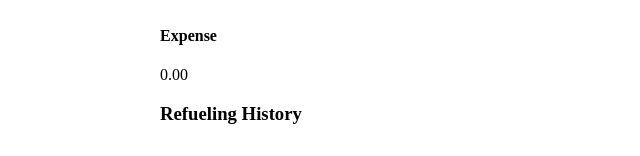
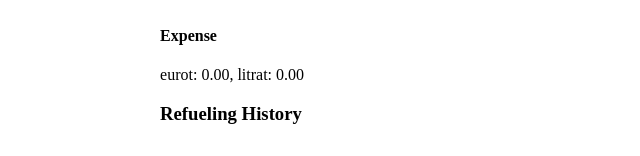
Before and after one commit to GoodForN0thing/Car_Fuel_Expenses, a React (Create React App) app in the folder car_fuel_expenses/: page / in a window 1280 px wide. Shown: the part 139-295 px from the top of the page, without its empty margins (319-959 px from the left). Built offline with nearby package versions, Linux system fonts and the light colour scheme.

Commit message:
expenses muokattu

```diff
--- a/car_fuel_expenses/src/components/AddFuelExpense.js
+++ b/car_fuel_expenses/src/components/AddFuelExpense.js
@@ -17,6 +17,7 @@ export const AddFuelExpense = () => {
         const newRefueling = {
             id: Math.floor(Math.random() * 100000000),
             car,
+            fuelInLitres: +fuelInLitres,
             fuelPriceInEuros: +fuelPriceInEuros
 
 
--- a/car_fuel_expenses/src/components/Expenses.js
+++ b/car_fuel_expenses/src/components/Expenses.js
@@ -6,12 +6,18 @@ export const Expenses = () => {
     const { refuels } = useContext(GlobalContext);
 
     const amounts = refuels.map(refuel => refuel.fuelPriceInEuros);
+    const totalLitres = refuels.map(refuel => refuel.fuelInLitres);
 
 
     const income = amounts
       .filter(item => item > 0)
       .reduce((acc, item) => (acc += item), 0)
       .toFixed(2);
+
+    const litres = totalLitres
+    .filter(item => item > 0)
+    .reduce((acc, item) => (acc += item), 0)
+    .toFixed(2);
 
     const expense = (
       amounts.filter(item => item < 0).reduce((acc, item) => (acc += item), 0) *
@@ -23,7 +29,8 @@ export const Expenses = () => {
         <div className="exp-container">
         <div>
             <h4>Expense</h4>
-            <p className="money minus">{income}</p>
+            <p className="money minus">eurot: {income}, litrat: {litres}</p>
+            {/* <p>{litres}</p> */}
         </div>
         </div>
     )
```
